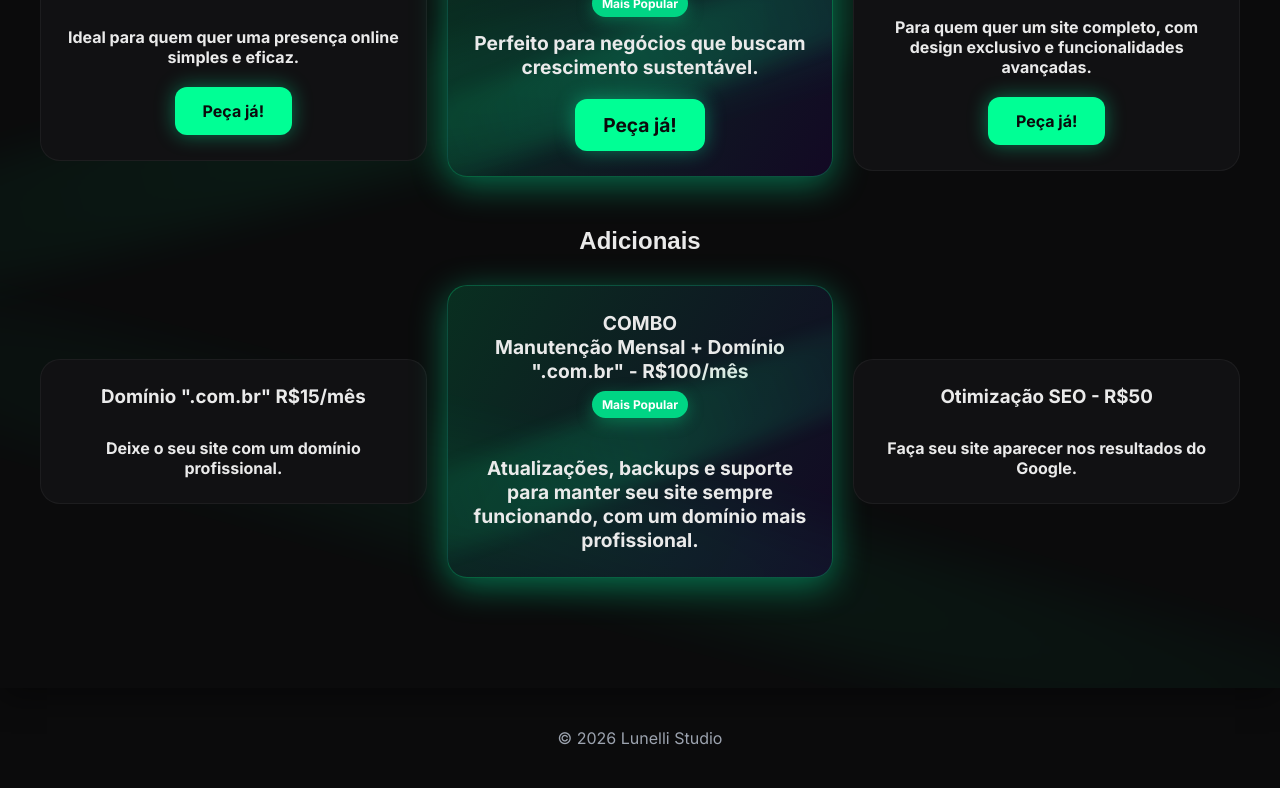
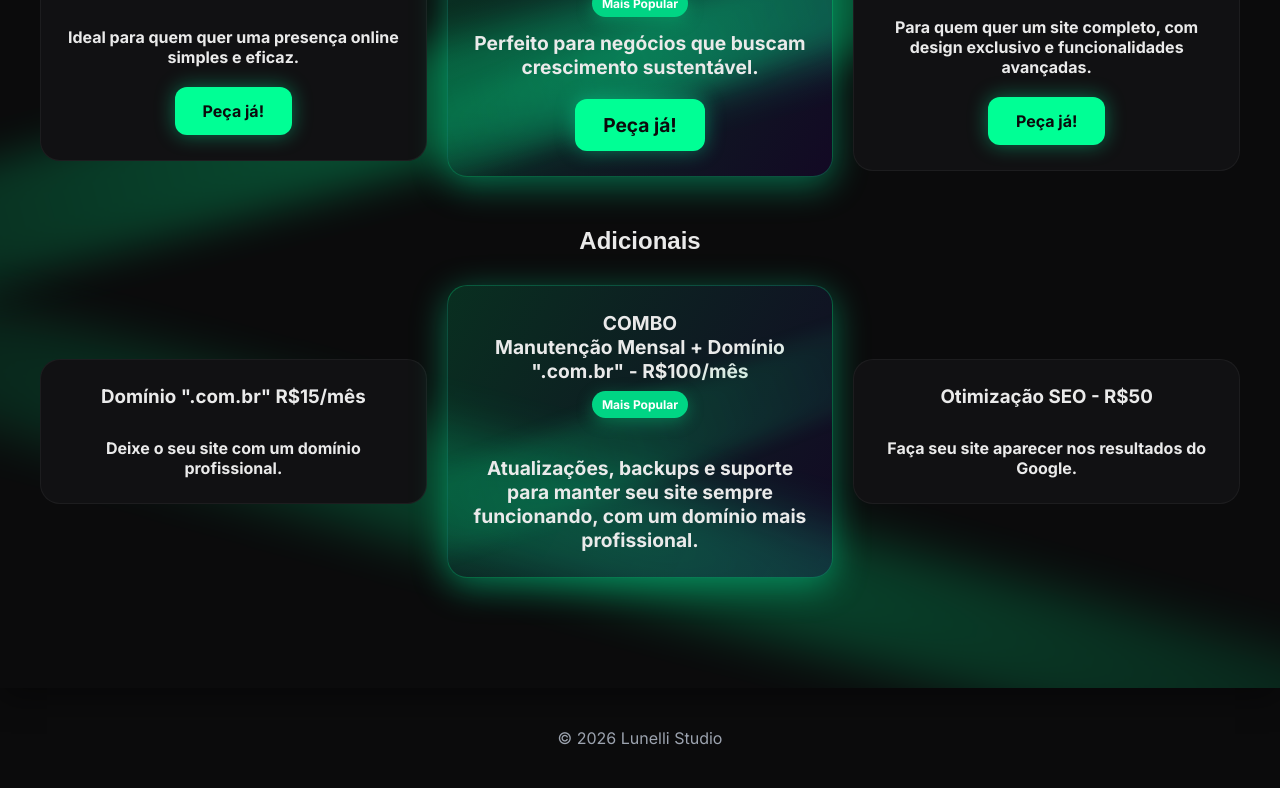
Before and after one commit to gabriellunelli/Lunelli-Web, a plain HTML site: page lunelliweb/index.html in a window 1280 px wide. Shown: the part 1787-2575 px from the top of the page. Drawn offline with Linux system fonts and the light colour scheme; a web font is replaced by a local one.

Commit message:
confirmo

```diff
--- a/lunelliweb/style.css
+++ b/lunelliweb/style.css
@@ -398,7 +398,7 @@ section#precos { padding-top: 60px; padding-bottom: 60px; }
   top: 20%;
   left: -50%;
   transform: rotate(-15deg);
-  opacity: 0.08;
+  opacity: 0.35;
   filter: blur(20px);
 }
 
@@ -412,7 +412,7 @@ section#precos { padding-top: 60px; padding-bottom: 60px; }
   bottom: 10%;
   left: -50%;
   transform: rotate(15deg);
-  opacity: 0.05;
+  opacity: 0.25;
   filter: blur(25px);
 }
 
```
